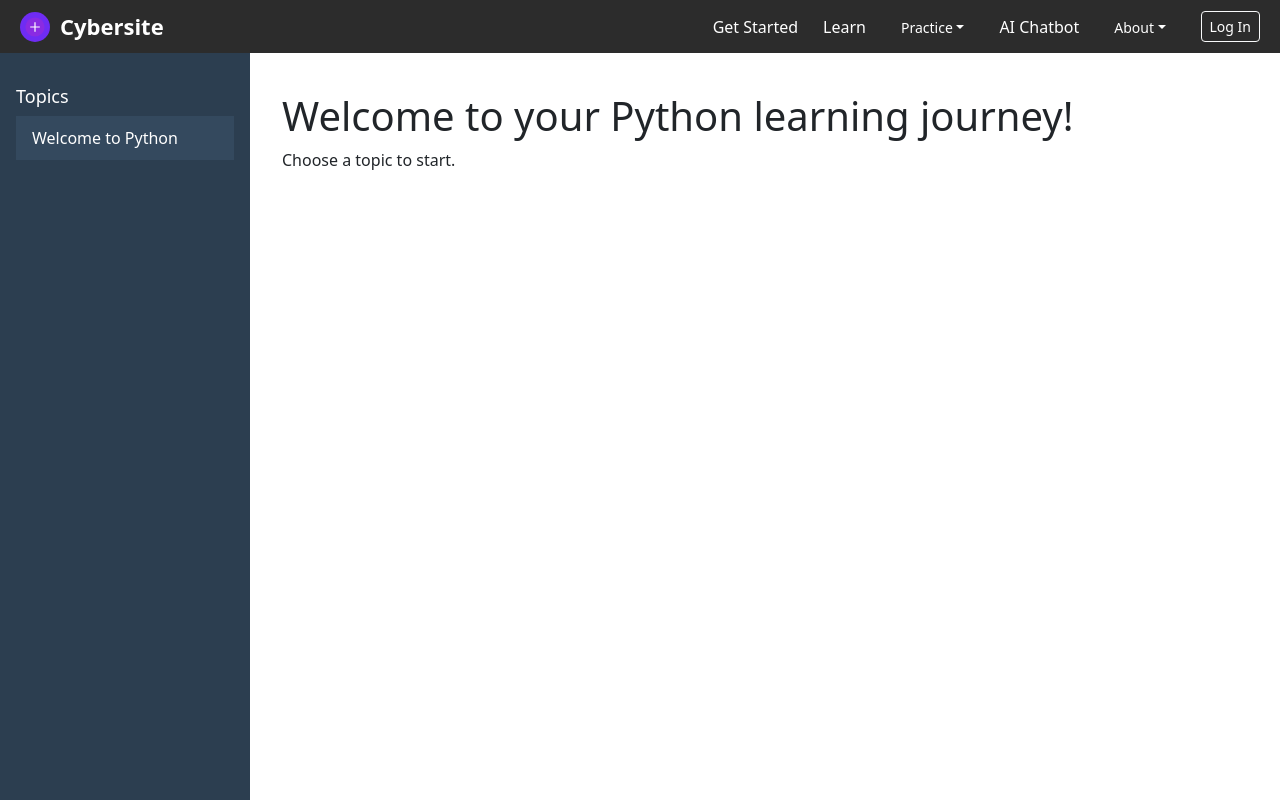
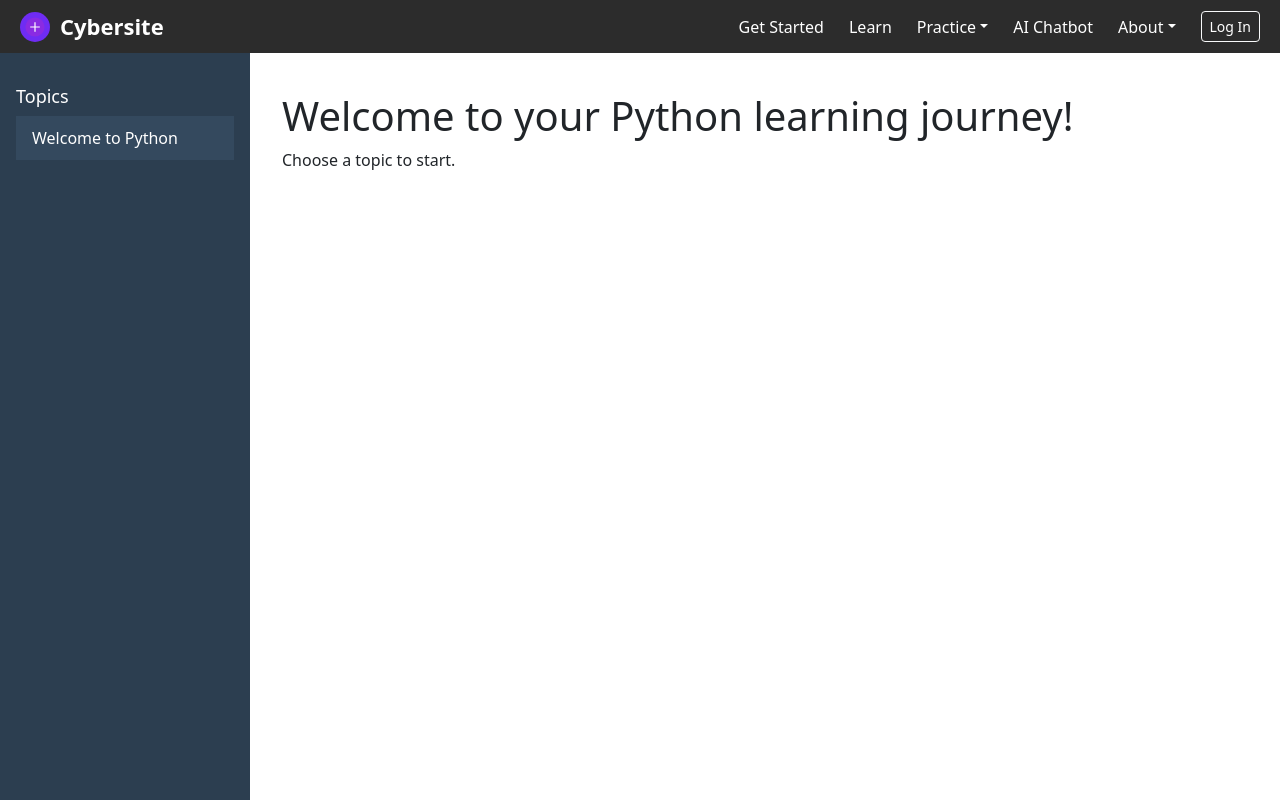
Before and after one commit to nightslash6/MP, a PHP site: page /quiz/basic_python.php in a window 1280 px wide. Run offline with PHP 8.4, Linux system fonts and the light colour scheme; data that the repository does not hold is empty; some libraries are stand-ins or nearby versions.

Commit message:
Update basic_python.php
removed dropdown toggle

```diff
--- a/quiz/basic_python.php
+++ b/quiz/basic_python.php
@@ -116,13 +116,6 @@ while ($row = $sub_result->fetch_assoc()) {
       justify-content: space-between;
       align-items: center;
       width: 100%;
-    }
-
-    .dropdown-toggle {
-      cursor: pointer;
-      padding: 10px;
-      font-size: 14px;
-      user-select: none;
     }
 
     .content {
```
